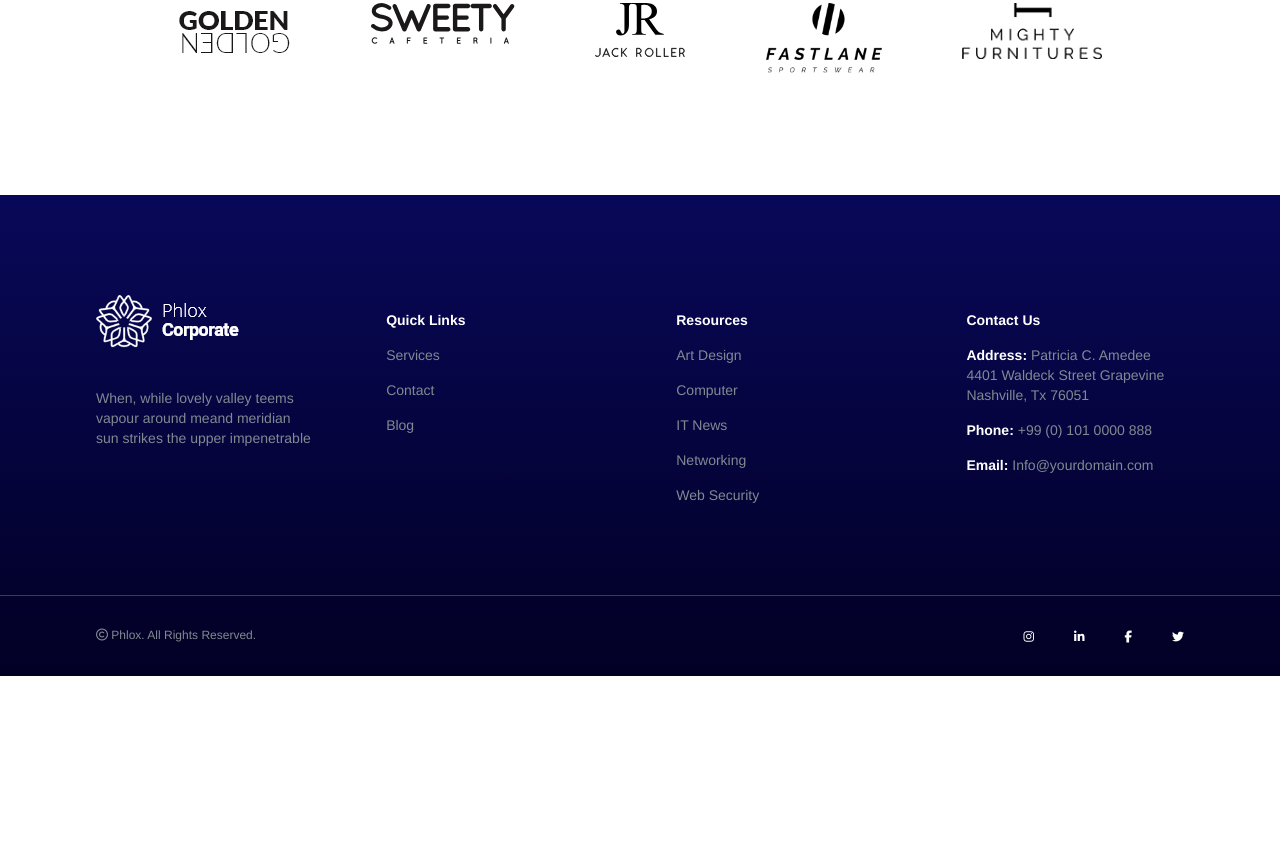
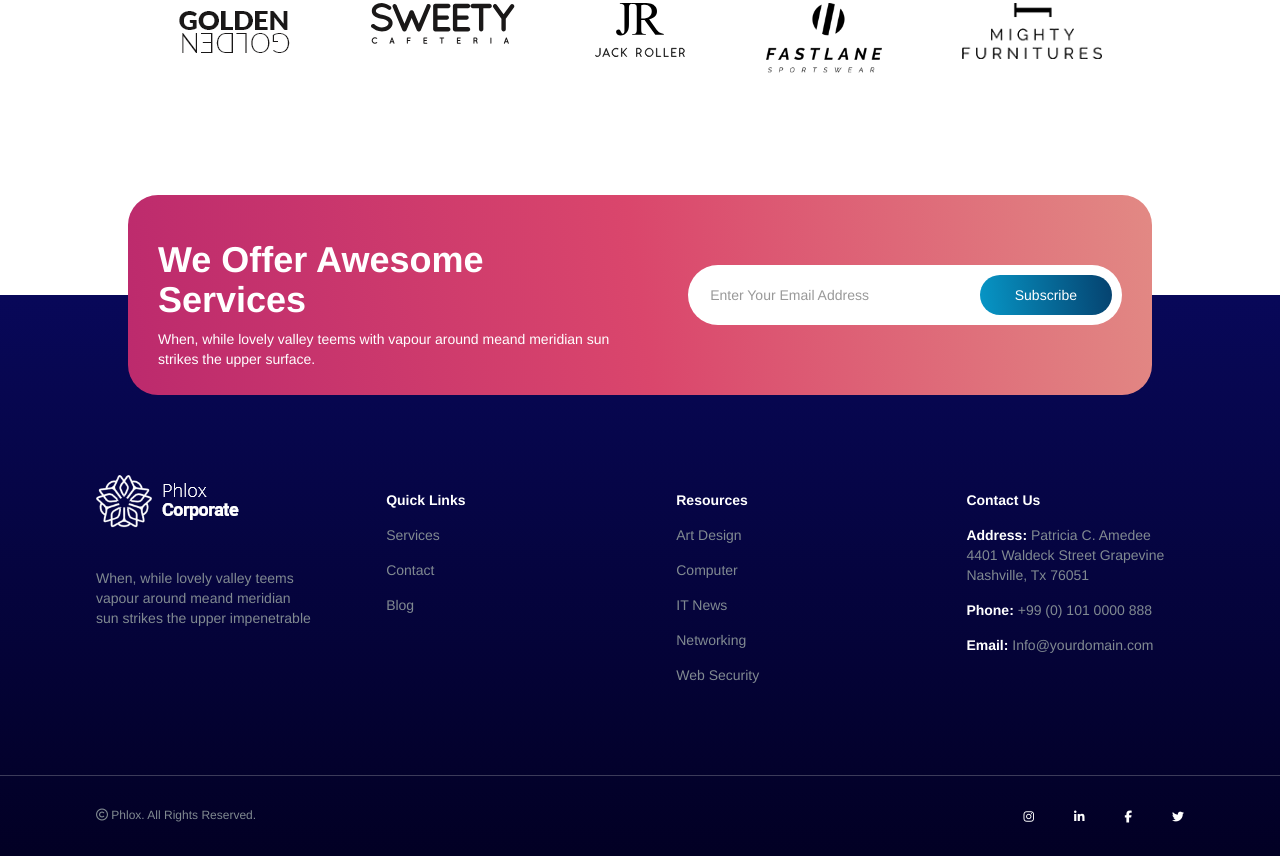
Before and after one commit to mrt-p/proj-html-vuejs, a plain HTML site: page index.html in a window 1280 px wide. Shown: the part 5495-6351 px from the top of the page. Before the commit the page ends 6171 px from the top, so only its background shows below. Drawn offline with nearby package versions, Linux system fonts and the light colour scheme.

Commit message:
Newsletter

```diff
--- a/css/style.css
+++ b/css/style.css
@@ -560,14 +560,64 @@ header {
   margin-bottom: 50px;
 }
 /* FINE SECTION TESTIMONIAL */
+/* NEWSLETTER */
+.newsletter {
+  width: 80%;
+  margin: 0 auto;
+  height: 200px;
+  background: rgb(188,42,109);
+  background: linear-gradient(82deg, rgba(188,42,109,1) 0%, rgba(218,70,108,1) 50%, rgba(226,137,132,1) 100%);
+  position: absolute;
+  border-radius: 30px;
+  display: flex;
+  justify-content: space-between;
+  align-items: center;
+  padding: 30px;
+}
+.newsletter_container {
+  width: 100%;
+  display: flex;
+  justify-content: center;
+}
+.newsletter_left {
+  color: white;
+  width: 50%;
+}
+.newsletter_right {
+  display: flex;
+}
+.newsletter_right {
+  background-color: white;
+  padding: 10px 10px;
+  border-radius: 30px;
+  display: flex;
+  justify-content: space-between;
+  width: 45%;
+}
+.newsletter_right .form-control {
+  border: none;
+  box-shadow: none;
+}
+.input-group-append .button {
+  margin-right: 0;
+}
+.input_text {
+  display: flex;
+  align-items: center;
+}
+/* FINE NEWSLETTER */
 /* FOOTER */
 footer {
   background: rgb(2,0,36);
   background: linear-gradient(360deg, rgba(2,0,36,1) 0%, rgba(8,8,89,1) 100%);
+  display: flex;
+  align-items: center;
+  flex-direction: column;
+  margin-top: 100px;
 }
 .footer_up {
   width: 85%;
-  margin: 0 auto;
+  margin: 80px auto 0 auto;
   height: 50vh;
   display: flex;
   align-items: center;
@@ -600,6 +650,7 @@ footer {
 
 .footer_down {
   border-top: 1px solid rgba(211, 211, 211, 0.274);
+  width: 100%;
 }
 .footer_down_space {
   width: 85%;
--- a/index.html
+++ b/index.html
@@ -360,6 +360,22 @@
       </div>
     </div>
     </div>
+    <div class="newsletter_container">
+      <div class="newsletter">
+        <div class="newsletter_left">
+          <h1><strong>We Offer Awesome Services</strong></h1>
+          <span>When, while lovely valley teems with vapour around meand meridian sun strikes the upper surface.</span>
+        </div>
+        <div class="newsletter_right">
+          <div class="input_text">
+            <input type="text" class="form-control" placeholder="Enter Your Email Address" aria-label="Recipient's username" aria-describedby="basic-addon2">
+          </div>
+          <div class="input-group-append">
+            <button class="button blue_button">Subscribe</button>
+          </div>
+        </div>
+      </div>
+    </div>
     <footer>
       <div class="footer_up">
         <div class="footer_block one">
```
